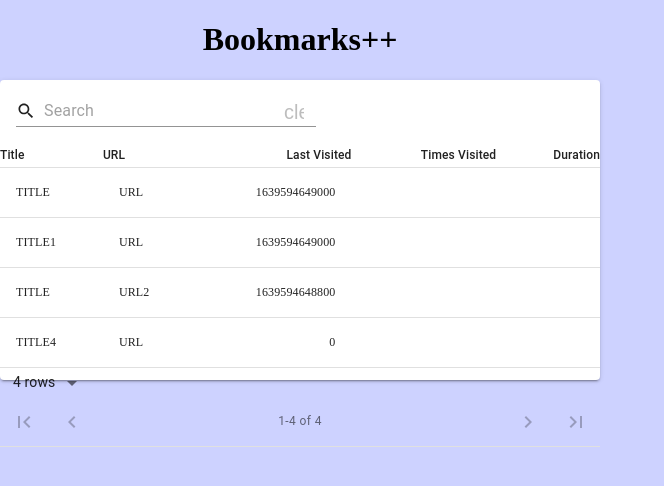
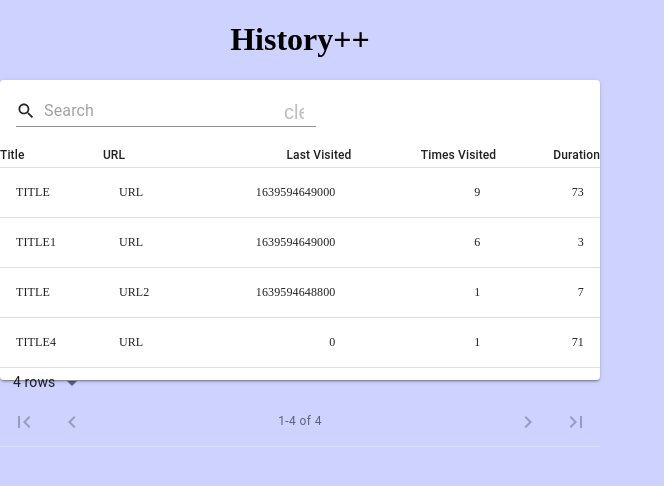
Before and after one commit to FurkanToprak/history-plus-plus-chrome, a React (Create React App) app: page / in a window 1280 px wide. Shown: the top 486 px of the page, without its empty margins (0-664 px from the left). Built offline with nearby package versions, Linux system fonts and the light colour scheme; no server answers.

Commit message:
removed table bugs.

```diff
--- a/package.json
+++ b/package.json
@@ -1,5 +1,5 @@
 {
-  "name": "bookmarks-plus-plus-chrome",
+  "name": "history-plus-plus-chrome",
   "version": "0.1.0",
   "private": true,
   "dependencies": {
--- a/public/index.html
+++ b/public/index.html
@@ -5,7 +5,7 @@
   <meta charset="utf-8" />
   <meta name="viewport" content="width=device-width, initial-scale=1" />
   <meta name="theme-color" content="#000000" />
-  <meta name="Bookmark++" content="Better bookmarks for (not just) developers." />
+  <meta name="Bookmark++" content="Better history for (not just) developers." />
   <link rel="apple-touch-icon" href="%PUBLIC_URL%/logo192.png" />
   <!--
       manifest.json provides metadata used when your web app is installed on a
@@ -21,7 +21,7 @@
       work correctly both with client-side routing and a non-root public URL.
       Learn how to configure a non-root public URL by running `npm run build`.
     -->
-  <title>Bookmarks++</title>
+  <title>History++</title>
 </head>
 
 <body style="margin-top:0;margin-bottom:0;margin-left:0;margin-right:0;">
--- a/src/components/Banner.tsx
+++ b/src/components/Banner.tsx
@@ -1,3 +1,3 @@
 export default function Banner() {
-    return <div style={{ textAlign: "center" }}><h1>Bookmarks++</h1></div>
+    return <div style={{ textAlign: "center" }}><h1>History++</h1></div>
 }
--- a/src/components/Table.tsx
+++ b/src/components/Table.tsx
@@ -53,8 +53,8 @@ export default function Table() {
                 { title: 'Title', field: 'title' },
                 { title: 'URL', field: 'url' },
                 { title: 'Last Visited', field: 'lastVisited', type: 'numeric' },
-                { title: 'Times Visited', field: 'timeVisited', type: 'numeric' },
-                { title: 'Duration', field: 'duration', type: 'numeric' },
+                { title: 'Times Visited', field: 'timesVisited', type: 'numeric' },
+                { title: 'Duration', field: 'durationSecs', type: 'numeric' },
 
             ]}
             icons={{
```
Also changed, not shown: public/manifest.json, 2 other files (tests, documents, lock files or other folders).
